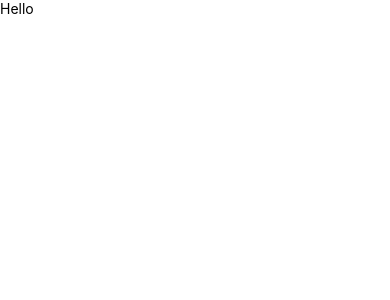
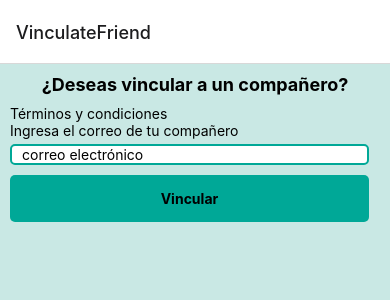
Before and after one commit to jsolano0112/memo-app, a React Native app: screen /VinculateFriend in a window 390 px wide. Shown: the top 300 px of the page. Built offline with nearby package versions, Linux system fonts and the light colour scheme.

Commit message:
Add vinculateFriend Screen

```diff
--- a/App.tsx
+++ b/App.tsx
@@ -1,27 +1,20 @@
-/**
- * Sample React Native App
- * https://github.com/facebook/react-native
- *
- * @format
- */
+import React from 'react';
+import {NavigationContainer} from '@react-navigation/native';
+import {createNativeStackNavigator} from '@react-navigation/native-stack';
+import SignInGoogle from './views/SignInGoogle';
+import Home from './views/Home';
+import VinculateFriend from './views/VinculateFriend';
+const Stack = createNativeStackNavigator();
 
-import React from 'react';
-import {SafeAreaView, ScrollView, StyleSheet, Text, View} from 'react-native';
-
-function App() {
+function App(): JSX.Element {
   return (
-    <SafeAreaView>
-      <ScrollView>
-        <View>
-          <Text>Hello</Text>
-        </View>
-      </ScrollView>
-    </SafeAreaView>
+    <NavigationContainer>
+      <Stack.Navigator initialRouteName="VinculateFriend">
+        <Stack.Screen name="SignIn" component={SignInGoogle} />
+        <Stack.Screen name="Home" component={Home} />
+        <Stack.Screen name="VinculateFriend" component={VinculateFriend} />
+      </Stack.Navigator>
+    </NavigationContainer>
   );
 }
-
-const styles = StyleSheet.create({
-
-});
-
 export default App;
--- /dev/null
+++ b/components/ButtonComponent.js
@@ -0,0 +1,27 @@
+import React from 'react';
+import {StyleSheet, Text, Pressable} from 'react-native';
+
+const ButtonComponent = ({onPress, text}) => {
+  return (
+    <Pressable onPress={onPress} style={[styles.container, { backgroundColor: '#00A897' }]}>
+      <Text style={styles.text}>{text}</Text>
+    </Pressable>
+  );
+};
+
+const styles = StyleSheet.create({
+  container: {
+    backgroundColor: '#B9C0D5',
+    width: '97%',
+    padding: 15,
+    marginVertical: 5,
+    alignItems: 'center',
+    borderRadius: 5,
+  },
+  text: {
+    fontWeight: 'bold',
+    color: 'black'
+  },
+});
+
+export default ButtonComponent;
--- /dev/null
+++ b/components/InputComponent.js
@@ -0,0 +1,60 @@
+import React from 'react';
+import {View, StyleSheet, TextInput, Text} from 'react-native';
+import {Controller} from 'react-hook-form';
+
+const InputComponent = ({
+  control,
+  name,
+  rules = {},
+  placeholder,
+  secureTextEntry,
+}) => {
+  return (
+    <Controller
+      control={control}
+      name={name}
+      rules={rules}
+      render={({field: {value, onChange, onBlur}, fieldState: {error}}) => (
+        <>
+          <View
+            style={[styles.container, {borderColor: error ? 'red' : '#00A897'}]}>
+            <TextInput
+              value={value}
+              onChangeText={onChange}
+              onBlur={onBlur}
+              placeholder={placeholder}
+              style={{color: 'black'}}
+              placeholderTextColor="black"
+              secureTextEntry={secureTextEntry}
+            />
+          </View>
+          {error && (
+            <Text
+              style={{
+                color: 'red',
+                alignSelf: 'flex-end',
+                marginHorizontal: '7%',
+              }}>
+              {error.message || 'Error'}
+            </Text>
+          )}
+        </>
+      )}
+    />
+  );
+};
+
+const styles = StyleSheet.create({
+  container: {
+    justifyContent: 'center',
+    backgroundColor: 'white',
+    width: '97%',
+    borderColor: '#0000',
+    borderWidth: 2,
+    borderRadius: 5,
+    paddingHorizontal: 10,
+    marginVertical: 5,
+  }
+});
+
+export default InputComponent;
--- /dev/null
+++ b/styles/globalStyles.ts
@@ -0,0 +1,10 @@
+import {StyleSheet} from 'react-native';
+
+const globalStyles = StyleSheet.create({
+  container: {
+    flex: 1,
+    backgroundColor: '#C9E8E4',
+  },
+});
+
+export default globalStyles;
--- /dev/null
+++ b/views/Home.tsx
@@ -0,0 +1,25 @@
+import React from 'react';
+import {
+  Text,
+  View,
+  StyleSheet,
+  SafeAreaView,
+  TouchableOpacity,
+} from 'react-native';
+import globalStyles from '../styles/globalStyles';
+
+function Home() {
+  return (
+    <View style={globalStyles.container}>
+    </View>
+  );
+}
+
+const styles = StyleSheet.create({
+  text: {
+    color: '#161924',
+    fontSize: 20,
+    fontWeight: '500'
+  }
+})
+export default Home;
--- /dev/null
+++ b/views/SignInGoogle.tsx
@@ -0,0 +1,35 @@
+import React from 'react';
+import {Button, StyleSheet, View} from 'react-native';
+import {GoogleSignin} from '@react-native-google-signin/google-signin';
+import auth from '@react-native-firebase/auth';
+import {useNavigation} from '@react-navigation/native';
+
+function SignInGoogle() {
+  const navigation = useNavigation();
+  GoogleSignin.configure({
+    webClientId:
+      '522578454092-rrnnt44i5ogn3sd98r7frc70ui3lso9h.apps.googleusercontent.com',
+  });
+  const signInWithGoogleAsync = async () => {
+    try {
+    //   const {idToken} = await GoogleSignin.signIn();
+    //   const googleCredential = auth.GoogleAuthProvider.credential(idToken);
+    //   const userSignIn = await auth().signInWithCredential(googleCredential);
+
+    //   console.log('Usuario autenticado:', userSignIn.user);
+      navigation.navigate('Home');
+    } catch (error) {
+      console.error('Error al iniciar sesión con Google:', error);
+    }
+  };
+  return (
+    <View style={{flex: 1, justifyContent: 'center', alignItems: 'center', backgroundColor: '#91D4CF'}}>
+      <Button title="Sign in with Google" onPress={signInWithGoogleAsync}/>
+    </View>
+  );
+}
+
+const styles = StyleSheet.create({
+});
+
+export default SignInGoogle;
--- /dev/null
+++ b/views/VinculateFriend.tsx
@@ -0,0 +1,53 @@
+import React from 'react';
+import {StyleSheet, Text, View} from 'react-native';
+import globalStyles from '../styles/globalStyles';
+import InputComponent from '../components/InputComponent';
+import {useForm} from 'react-hook-form';
+import ButtonComponent from '../components/ButtonComponent';
+function VinculateFriend() {
+  const {control, handleSubmit, reset} = useForm();
+  const vinculate = () => {};
+  return (
+    <View style={globalStyles.container}>
+      <View style={styles.container}>
+        <Text style={styles.title}>¿Deseas vincular a un compañero?</Text>
+      </View>
+      <View style={styles.containerTwo}>
+        <Text>Términos y condiciones</Text>
+        <Text>Ingresa el correo de tu compañero</Text>
+        <InputComponent
+          name="correo"
+          placeholder="correo electrónico"
+          secureTextEntry={false}
+          control={control}
+          rules={{
+            maxLength: {
+              value: 30,
+              message: 'Text should be maximum 30 characters long',
+            },
+          }}
+        />
+        <ButtonComponent text="Vincular" onPress={handleSubmit(vinculate)} />
+      </View>
+    </View>
+  );
+}
+
+const styles = StyleSheet.create({
+  container: {
+    alignItems: 'center',
+    justifyContent: 'center',
+    paddingHorizontal: 10,
+    marginVertical: 5,
+  },
+  title: {
+    fontWeight: 'bold',
+    color: 'black',
+    fontSize: 18,
+    marginVertical: 5,
+  },
+  containerTwo: {
+    paddingHorizontal: 10,
+  }
+});
+export default VinculateFriend;
```
Also changed, not shown: package.json (+10 -1 lines), views/Calendar.tsx (added), 6 other files (tests, documents, lock files or other folders).
